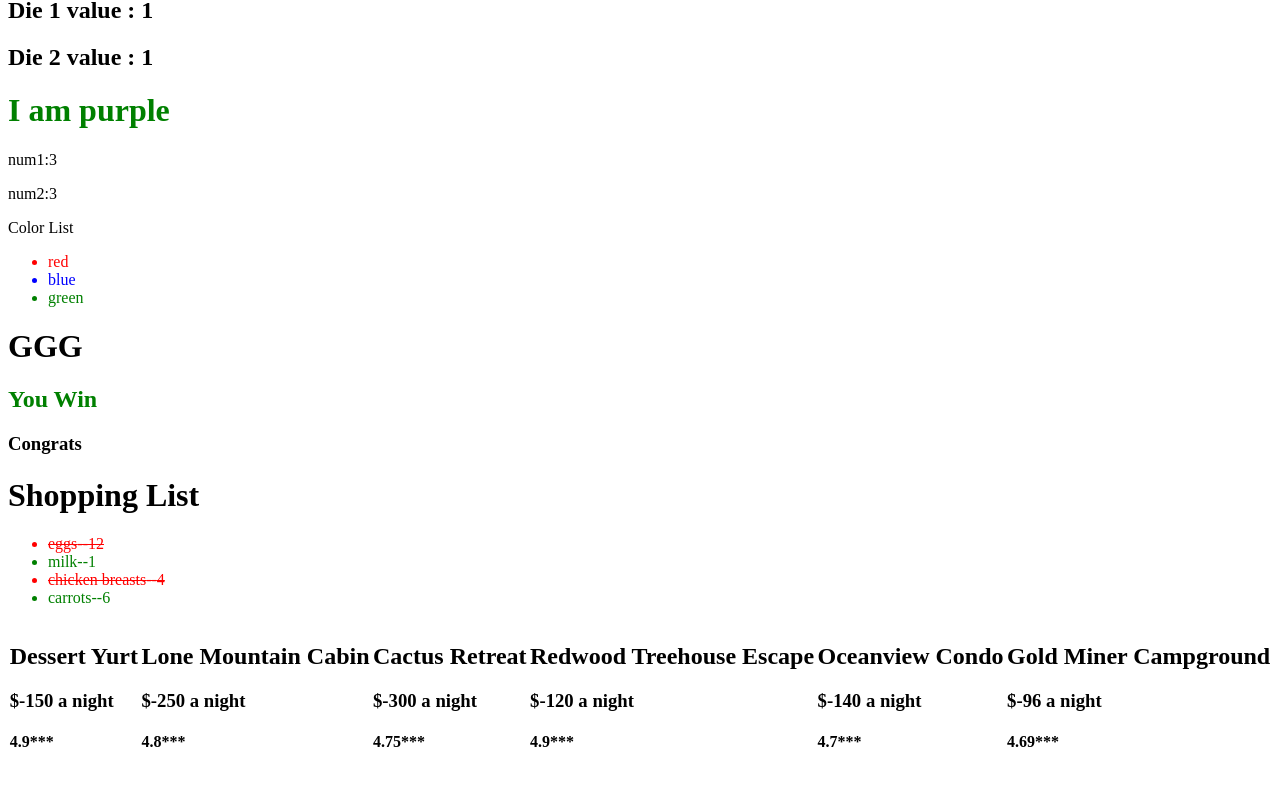
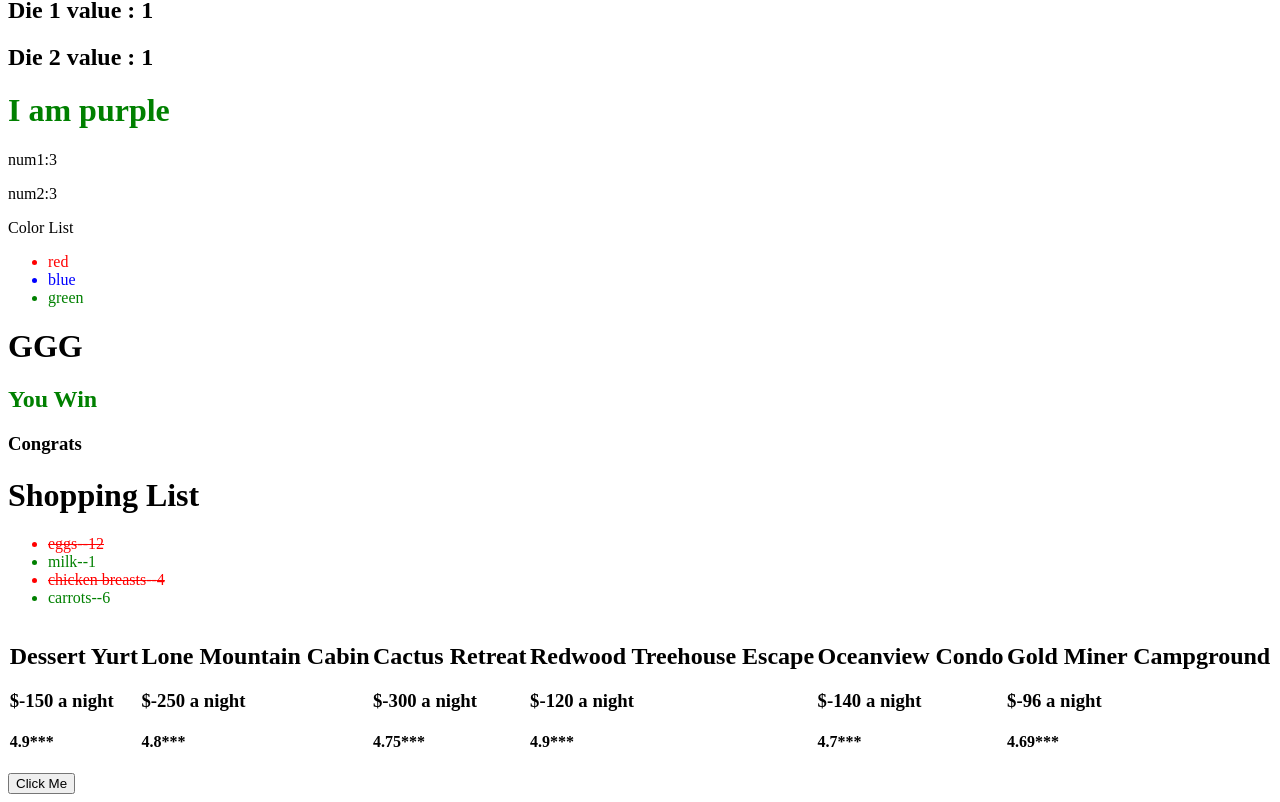
Before and after one commit to affanhakak/React-basics, a React (Vite) app: page / in a window 1280 px wide. Shown: the part 936-1738 px from the top of the page. Before the commit the page ends 1717 px from the top, so only its background shows below. Built offline with nearby package versions, Linux system fonts and the light colour scheme.

Commit message:
added react events

```diff
--- a/src/App.jsx
+++ b/src/App.jsx
@@ -9,6 +9,7 @@ import ColorList from "./ColorList";
 import SlotMachine from "./SlotMachine";
 import ShoppingList from "./ShoppingList";
 import Property from "./Property";
+import Clicker from "./Clicker";
 
 const data = [
   { id: 1, name: "eggs", quantity: 12, completed: false },
@@ -46,6 +47,7 @@ function App() {
       <SlotMachine val1="G" val2="G" val3="G" />
       <ShoppingList items={data} />
       <Property properties={properties} />
+      <Clicker />
     </>
   );
 }
--- /dev/null
+++ b/src/Clicker.jsx
@@ -0,0 +1,11 @@
+function handleClick() {
+  console.log("I am clicked");
+}
+
+export default function Clicker() {
+  return (
+    <>
+      <button onClick={handleClick}>Click Me</button>
+    </>
+  );
+}
```
